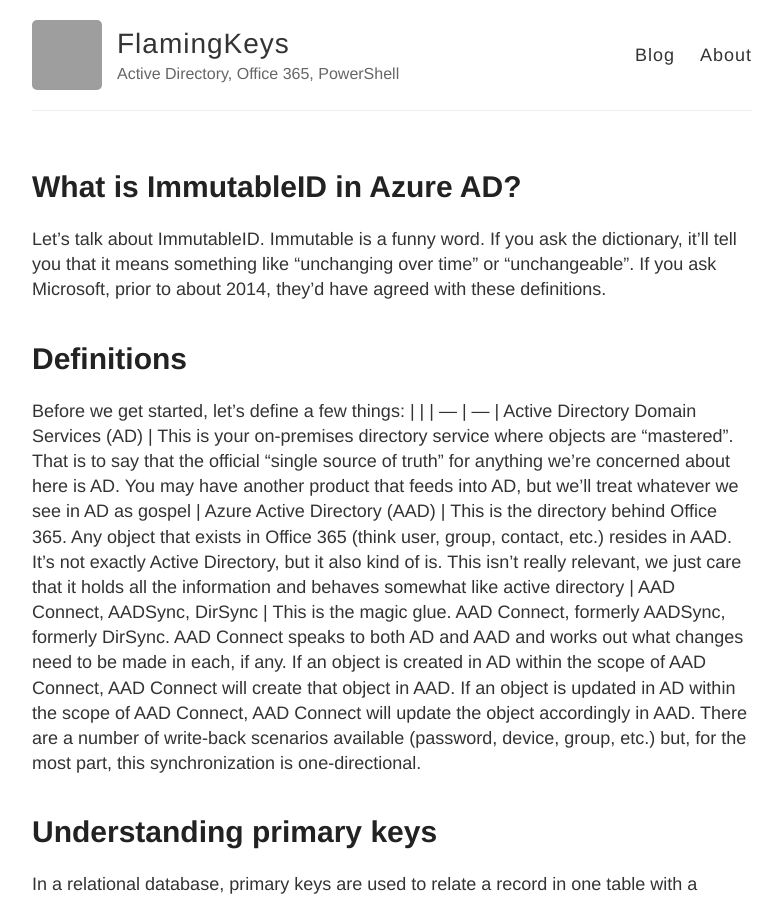
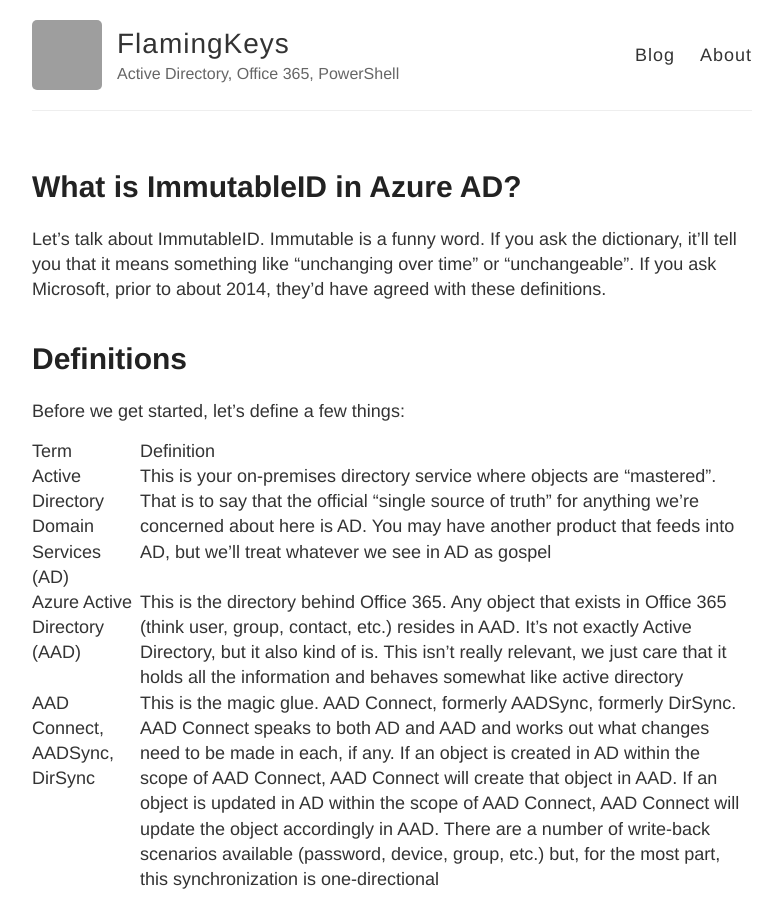
Before and after one commit to chrisbrownie/flamingkeys.com, a Jekyll site: the page built from _posts/2016-08-31-immutableid-azure-ad.md, in a window 1280 px wide and 900 px high. Shown: the whole window, without its empty margins (248-1030 px from the left). Built offline with Jekyll 4.4.1, drawn with Linux system fonts in a browser that asks for light colours; comment, search, counter and statistics services are not loaded; grey boxes are pictures that could not be loaded.

Commit message:
Fix table

```diff
--- a/_posts/2016-08-31-immutableid-azure-ad.md
+++ b/_posts/2016-08-31-immutableid-azure-ad.md
@@ -40,11 +40,12 @@
 # Definitions
 
 Before we get started, let's define a few things:
-|     |
-| --- | ---
-| Active Directory Domain Services (AD) | This is your on-premises directory service where objects are "mastered". That is to say that the official "single source of truth" for anything we're concerned about here is AD. You may have another product that feeds into AD, but we'll treat whatever we see in AD as gospel
-| Azure Active Directory (AAD) | This is the directory behind Office 365. Any object that exists in Office 365 (think user, group, contact, etc.) resides in AAD. It's not exactly Active Directory, but it also kind of is. This isn't really relevant, we just care that it holds all the information and behaves somewhat like active directory
-| AAD Connect, AADSync, DirSync | This is the magic glue. AAD Connect, formerly AADSync, formerly DirSync. AAD Connect speaks to both AD and AAD and works out what changes need to be made in each, if any. If an object is created in AD within the scope of AAD Connect, AAD Connect will create that object in AAD. If an object is updated in AD within the scope of AAD Connect, AAD Connect will update the object accordingly in AAD. There are a number of write-back scenarios available (password, device, group, etc.) but, for the most part, this synchronization is one-directional.
+
+| Term | Definition |
+| --- | --- |
+| Active Directory Domain Services (AD) | This is your on-premises directory service where objects are "mastered". That is to say that the official "single source of truth" for anything we're concerned about here is AD. You may have another product that feeds into AD, but we'll treat whatever we see in AD as gospel |
+| Azure Active Directory (AAD) | This is the directory behind Office 365. Any object that exists in Office 365 (think user, group, contact, etc.) resides in AAD. It's not exactly Active Directory, but it also kind of is. This isn't really relevant, we just care that it holds all the information and behaves somewhat like active directory |
+| AAD Connect, AADSync, DirSync | This is the magic glue. AAD Connect, formerly AADSync, formerly DirSync. AAD Connect speaks to both AD and AAD and works out what changes need to be made in each, if any. If an object is created in AD within the scope of AAD Connect, AAD Connect will create that object in AAD. If an object is updated in AD within the scope of AAD Connect, AAD Connect will update the object accordingly in AAD. There are a number of write-back scenarios available (password, device, group, etc.) but, for the most part, this synchronization is one-directional |
 
 # Understanding primary keys
 
```
